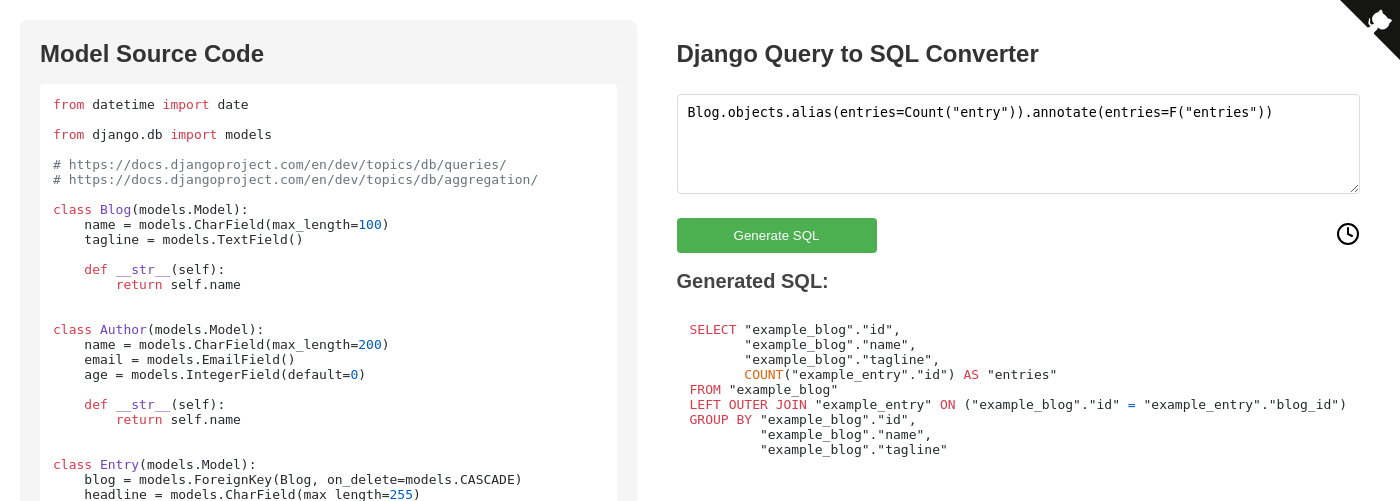
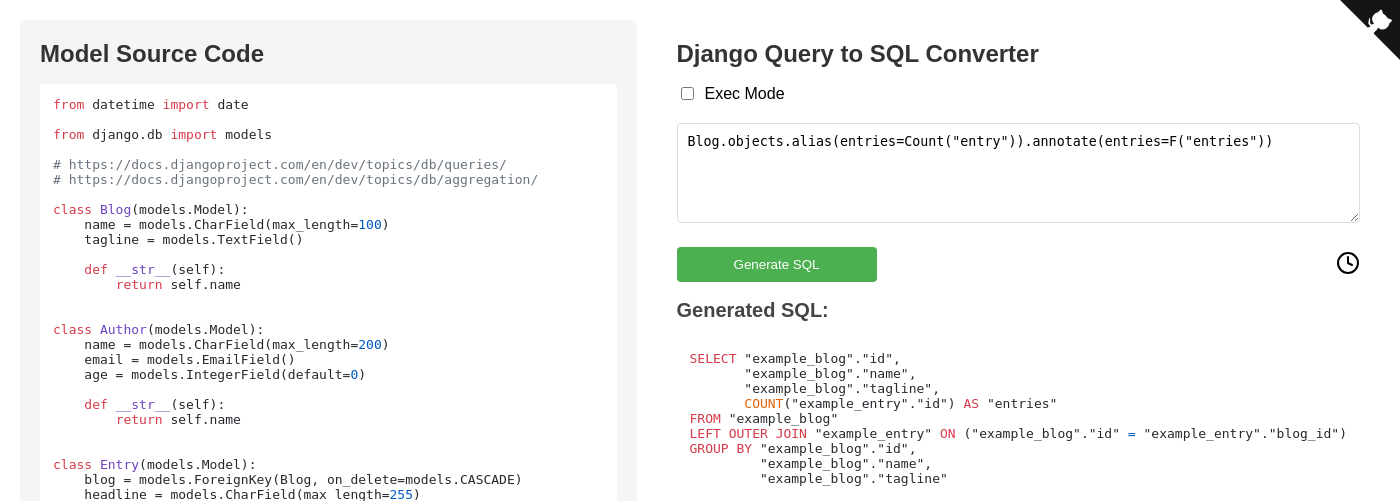
Before and after one commit to xiangnanscu/django-orm-playground, a Django app: page / in a window 1400 px wide. Shown: the top 501 px of the page. Run offline with Django 4.2, Linux system fonts and the light colour scheme; some libraries are stand-ins or nearby versions.

Commit message:
Add Exec Mode for direct code execution in query interface
- Implement new 'Exec Mode' checkbox in index.html
- Update views.py to support direct code execution with 'exec' function
- Allow users to manually set 'sql' variable in Exec Mode
- Provide more flexible query evaluation options
- Add context variable to track Exec Mode state

```diff
--- a/example/templates/example/index.html
+++ b/example/templates/example/index.html
@@ -345,6 +345,12 @@
     <div class="right-panel">
       <h1>Django Query to SQL Converter</h1>
       <form method="get">
+        <div style="margin-bottom: 10px;">
+          <label style="display: flex; align-items: center; gap: 8px; cursor: pointer;">
+            <input type="checkbox" name="exec_mode" value="true" {% if exec_mode %}checked{% endif %}>
+            <span title="Exec Mode (Execute code directly, must set sql variable manually)">Exec Mode</span>
+          </label>
+        </div>
         <textarea name="q" placeholder="Enter Django query code...">{{ query_str }}</textarea>
         <br>
         <div class="button-container">
--- a/example/views.py
+++ b/example/views.py
@@ -22,12 +22,22 @@
 
 def index(request):
     query_str = request.GET.get('q', init_query)
+    exec_mode = request.GET.get('exec_mode') == 'true'
     error_message = None
     formatted_sql = None
 
     try:
-        queryset = eval(query_str)
-        sql = str(queryset.query)
+        if exec_mode:
+            # In exec mode, execute code and expect the code to set the sql variable
+            local_vars = {}
+            exec(query_str, globals(), local_vars)
+            if 'sql' not in local_vars:
+                raise Exception("In exec mode, code must set the 'sql' variable")
+            sql = str(local_vars['sql'])
+        else:
+            # In eval mode, evaluate expression and expect to get a queryset
+            queryset = eval(query_str, globals())
+            sql = str(queryset.query)
         formatted_sql = highlight_sql(sql)
     except Exception as e:
         error_message = str(e)
@@ -36,5 +46,6 @@
         'query_str': query_str,
         'sql': formatted_sql,
         'models_content': models_content,
-        'error_message': error_message
+        'error_message': error_message,
+        'exec_mode': exec_mode
     })
```
Also changed, not shown: x.py (added, +13 -0 lines).
